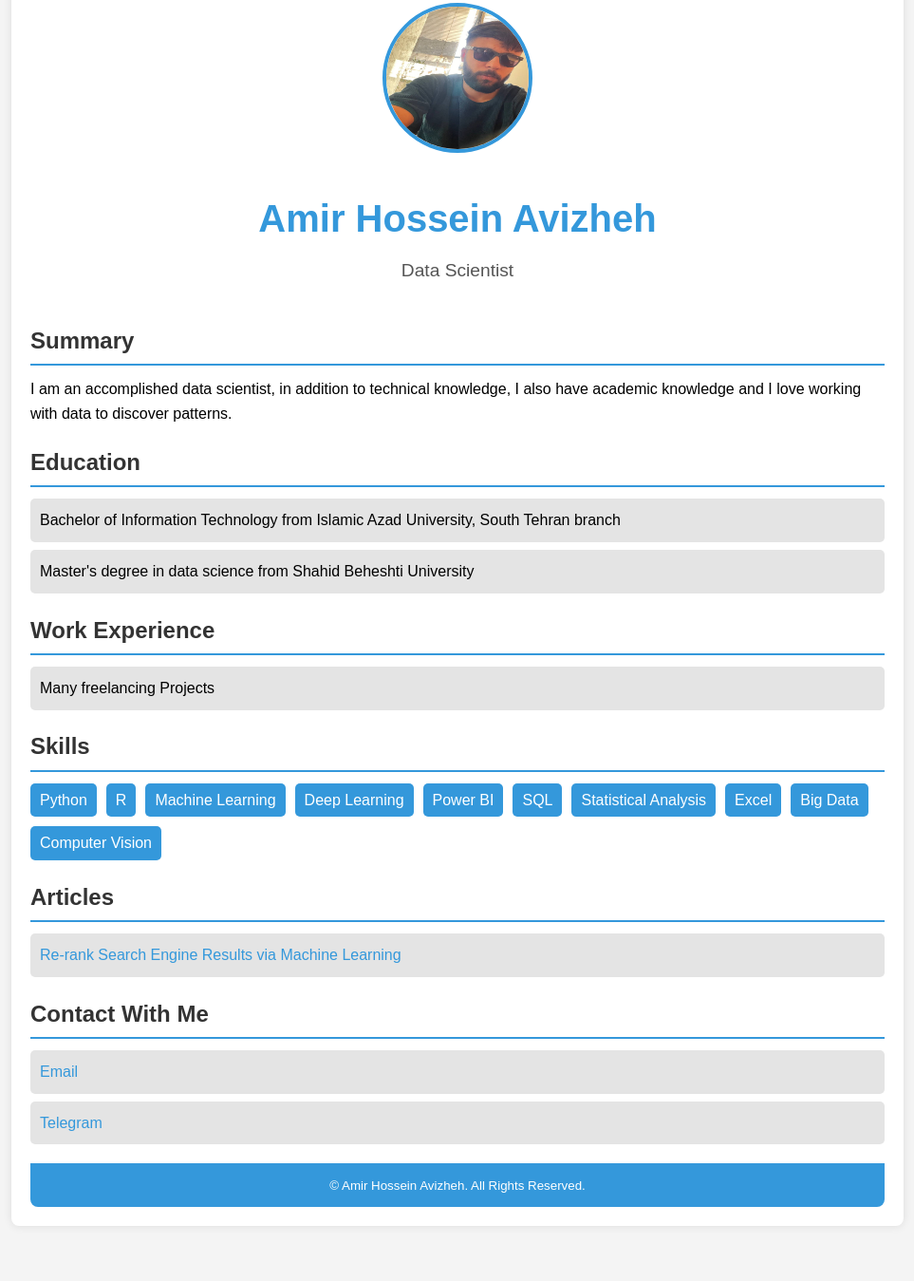
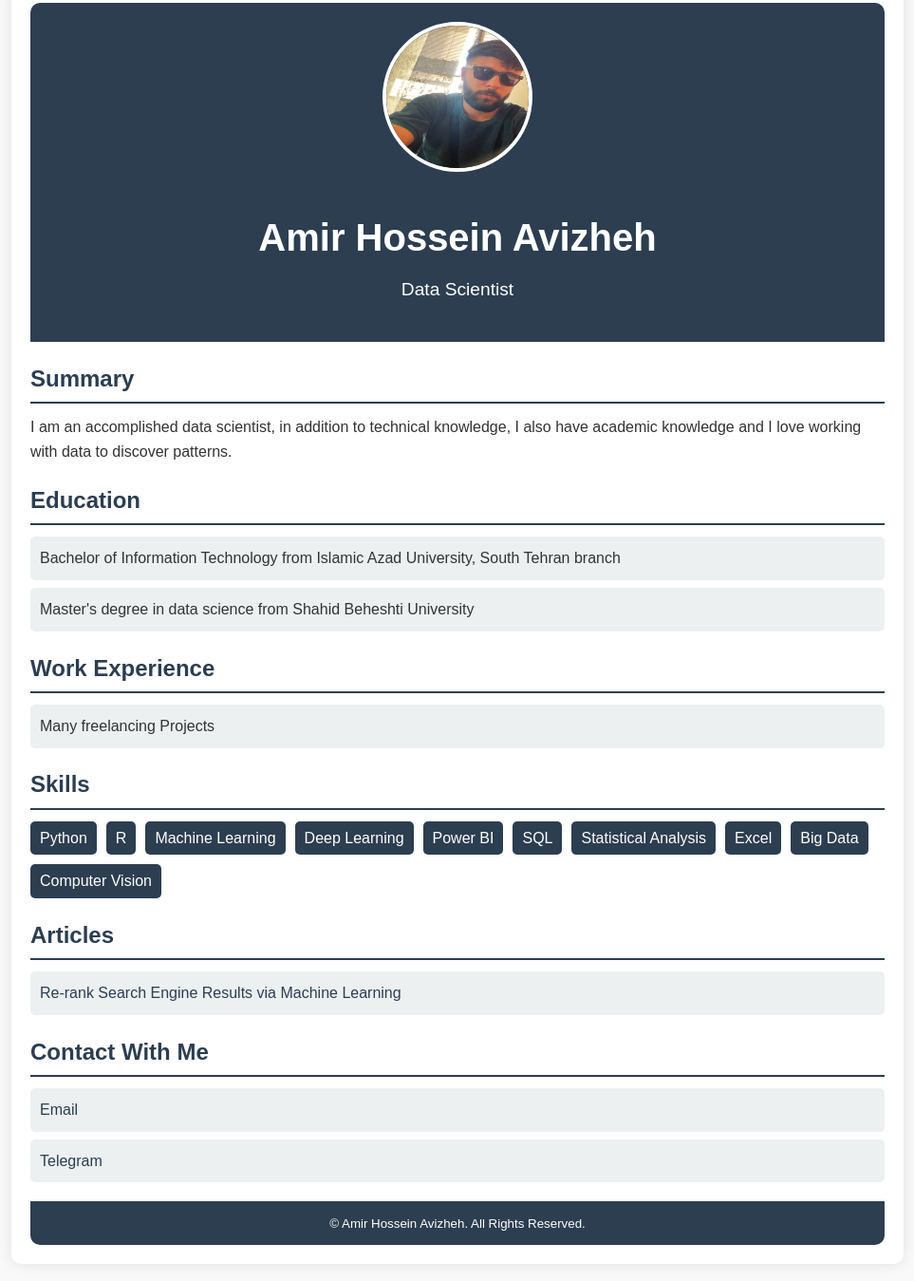
Before and after one commit to AmirAvizheh9/MyResume, a plain HTML site: page index.html in a window 1280 px wide. Shown: the part 37-1386 px from the top of the page at 95% size, without its empty margins (158-1121 px from the left). Before the commit the page ends 1348 px from the top, so only its background shows below. Drawn offline with Linux system fonts and the light colour scheme.

Commit message:
Update styles.css

```diff
--- a/styles.css
+++ b/styles.css
@@ -3,7 +3,8 @@ body {
     line-height: 1.6;
     margin: 0;
     padding: 0;
-    background-color: #f4f4f4;
+    background-color: #f9f9f9;
+    color: #333;
 }
 
 .container {
@@ -11,8 +12,9 @@ body {
     margin: 20px auto;
     background: #fff;
     padding: 20px;
-    box-shadow: 0 0 10px rgba(0, 0, 0, 0.1);
-    border-radius: 8px;
+    box-shadow: 0 0 15px rgba(0, 0, 0, 0.1);
+    border-radius: 10px;
+    overflow: hidden;
 }
 
 .header-content {
@@ -21,31 +23,33 @@ body {
     justify-content: center;
     flex-direction: column;
     text-align: center;
+    background: #2c3e50;
+    color: #fff;
+    padding: 20px;
+    border-radius: 10px 10px 0 0;
 }
 
 .profile-img {
     width: 150px;
     height: 150px;
     border-radius: 50%;
-    border: 4px solid #3498db;
+    border: 4px solid #fff;
     margin-bottom: 10px;
 }
 
 h1 {
     font-size: 2.5em;
     margin-bottom: 0.2em;
-    color: #3498db;
 }
 
 header p {
     font-size: 1.2em;
-    color: #555;
 }
 
 h2 {
-    color: #333;
+    color: #2c3e50;
     margin-bottom: 0.5em;
-    border-bottom: 2px solid #3498db;
+    border-bottom: 2px solid #2c3e50;
     padding-bottom: 5px;
     font-size: 1.5em;
 }
@@ -60,35 +64,24 @@ ul {
 }
 
 li {
-    background: #e4e4e4;
+    background: #ecf0f1;
     margin: 0.5em 0;
     padding: 10px;
     border-radius: 5px;
+    transition: background 0.3s ease;
+}
+
+li:hover {
+    background: #dcdcdc;
 }
 
 a {
-    color: #3498db;
+    color: #2c3e50;
     text-decoration: none;
 }
 
 a:hover {
     text-decoration: underline;
-}
-
-hr {
-    border: 0;
-    height: 1px;
-    background: #ddd;
-    margin: 20px 0;
-}
-
-footer {
-    text-align: center;
-    margin-top: 20px;
-    padding: 10px 0;
-    background: #3498db;
-    color: #fff;
-    border-radius: 0 0 8px 8px;
 }
 
 .skills-grid {
@@ -98,8 +91,22 @@ footer {
 }
 
 .skills-grid span {
-    background: #3498db;
+    background: #2c3e50;
     color: #fff;
     padding: 5px 10px;
     border-radius: 5px;
+    transition: background 0.3s ease;
 }
+
+.skills-grid span:hover {
+    background: #34495e;
+}
+
+footer {
+    text-align: center;
+    margin-top: 20px;
+    padding: 10px 0;
+    background: #2c3e50;
+    color: #fff;
+    border-radius: 0 0 10px 10px;
+}
```
